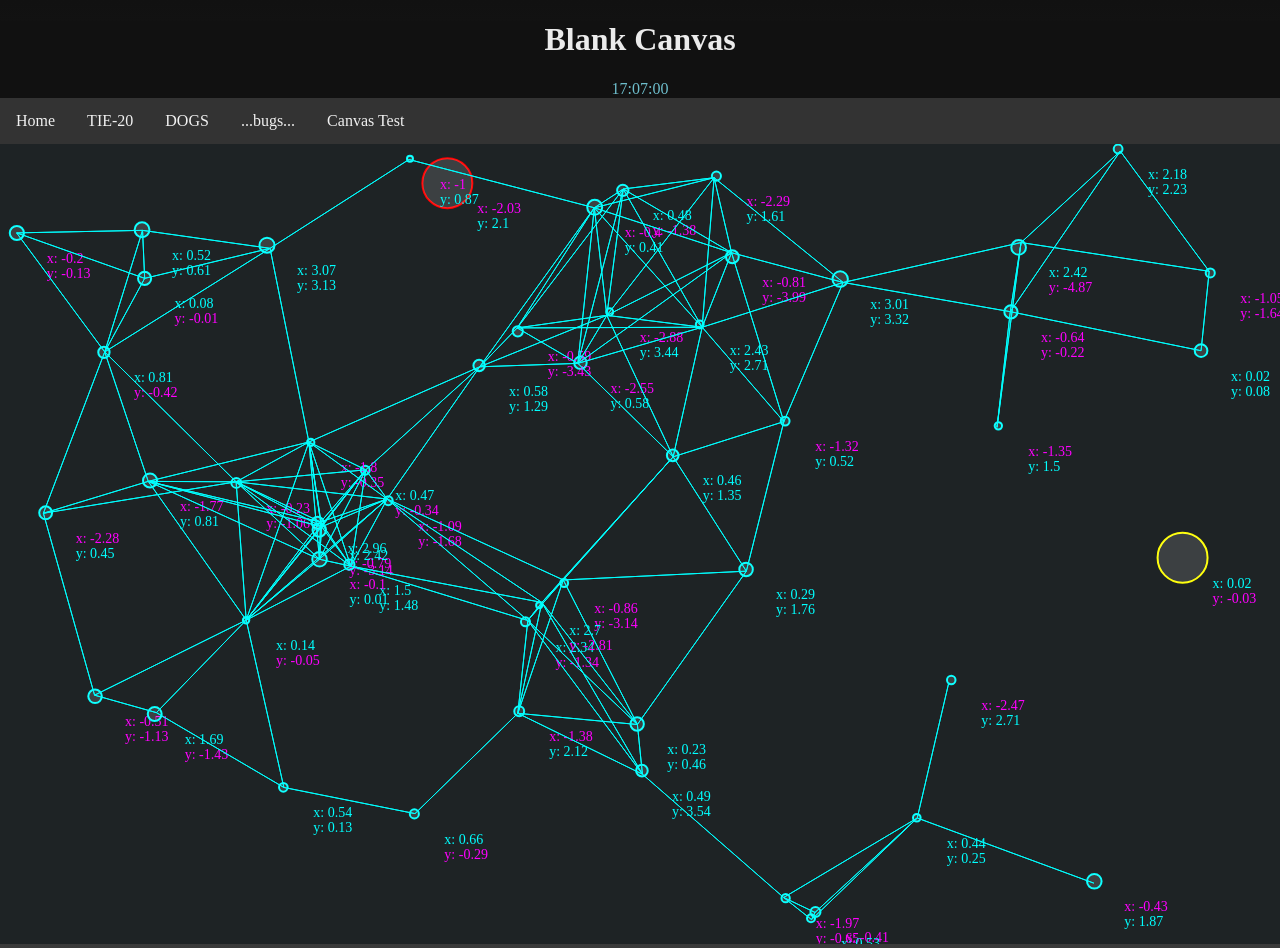
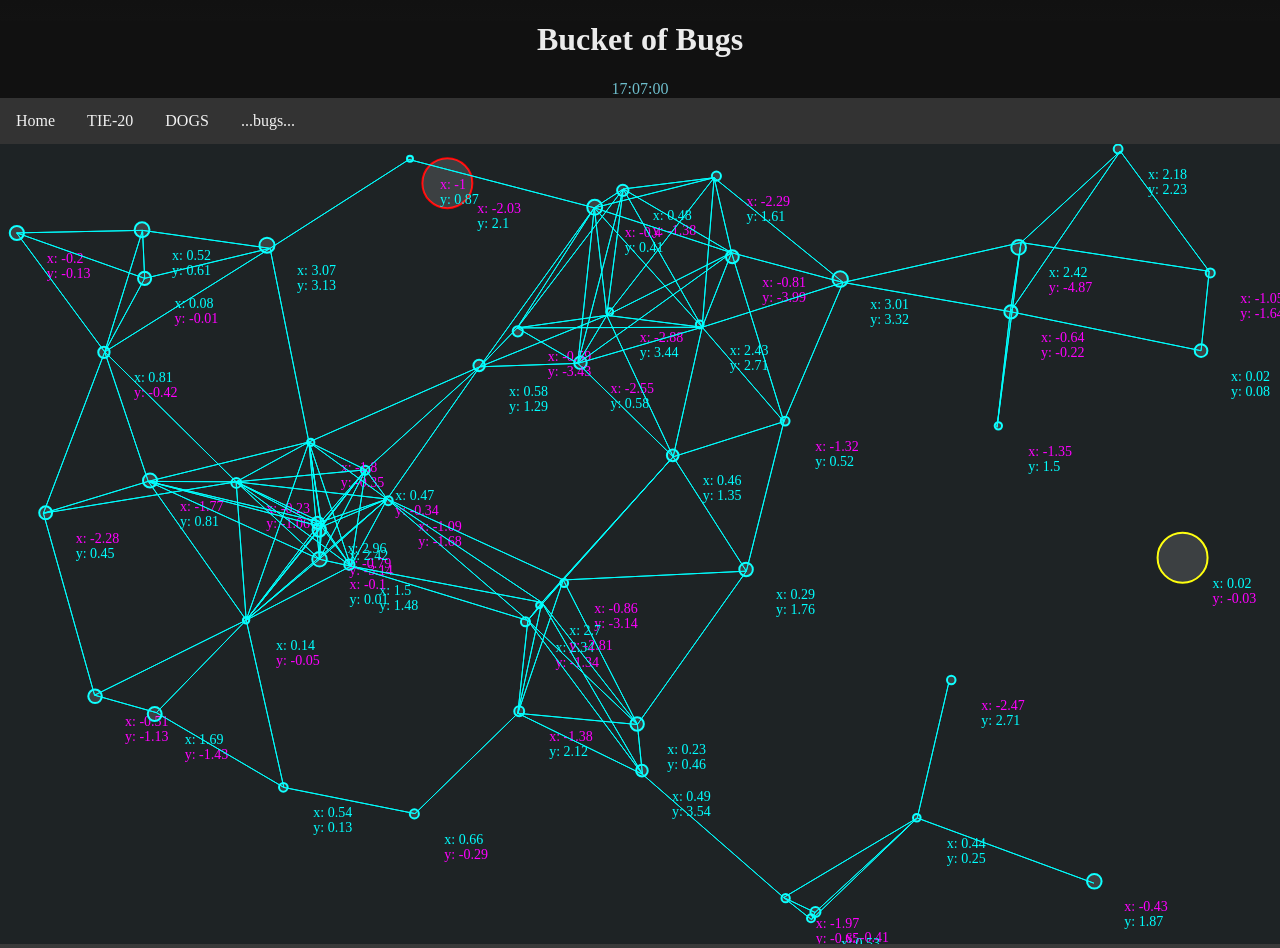
Before and after one commit to LizardButts/Zeus, a plain HTML site: page canvas.html in a window 1280 px wide. Drawn offline with Linux system fonts and the light colour scheme.

Commit message:
Updated particle test page to view canvas.html

```diff
--- a/canvas.html
+++ b/canvas.html
@@ -8,7 +8,7 @@
     </head>
     <body>
         <header>
-        <h1>Blank Canvas</h1>
+        <h1>Bucket of Bugs</h1>
     <div id="txtClock" style="color: #6ebecc"></div>
     <script src="scripts/clock.js"></script>
     </header>
@@ -17,8 +17,7 @@
         <li><a href="index.html">Home</a></li>
         <li><a href="tie20.html">TIE-20</a></li>
         <li><a href="dogVids.html">DOGS</a></li>
-        <li><a href="particleRoom.html">...bugs...</a></li>
-        <li><a href="canvas.html">Canvas Test</a></li>
+        <li><a href="canvas.html">...bugs...</a></li>
     </ul>
 
         <canvas id="canvas"></canvas>
```
Also changed, not shown: index.html (+1 -2 lines).
